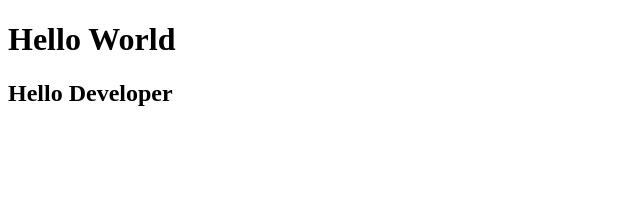
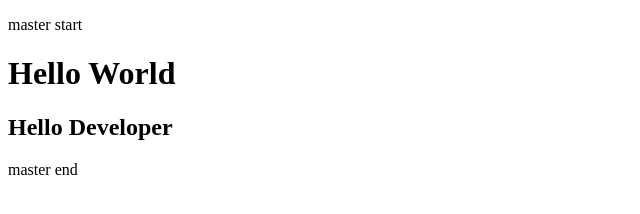
Before and after one commit to shubham976/git-learning, a plain HTML site: page index.html in a window 1280 px wide. Shown: the whole page, without its empty margins (0-640 px from the left). Drawn offline with Linux system fonts and the light colour scheme.

Commit message:
master branch para added

```diff
--- a/index.html
+++ b/index.html
@@ -6,7 +6,9 @@
     <title>My site</title>
 </head>
 <body>
+    <p>master start</p>
     <h1>Hello World</h1>
     <h2>Hello Developer</h2>
+    <p>master end</p>
 </body>
 </html>
```
